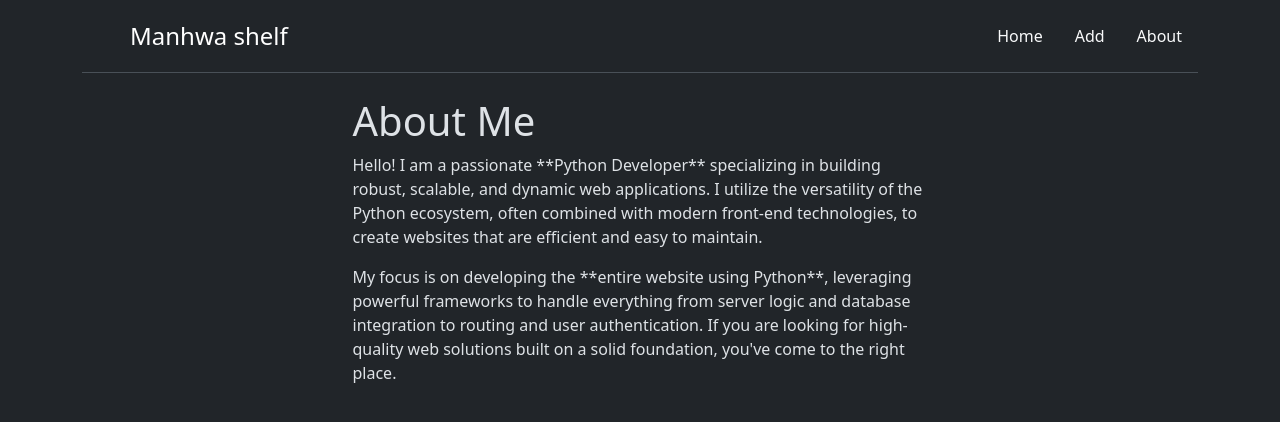
After one commit to erenyeagervigi/project_manhwa, a Flask app: page /about in a window 1280 px wide. The commit adds this page. Shown: the top 422 px of the page. Run offline with Flask 3, Linux system fonts and the light colour scheme; some libraries are stand-ins or nearby versions.

Commit message:
complete about me page

```diff
--- a/main.py
+++ b/main.py
@@ -43,6 +43,10 @@ def view():
     id = request.args.get('id')
     selected_manwha =  db.session.execute(db.select(Manhwa). where(Manhwa.id == id)).scalars().first()
     return render_template('view.html', manhwa = selected_manwha)
+
+@app.route("/about")
+def about():
+    return render_template('about.html')
 
 @app.route('/delete', methods = ['POST','GET'])
 def delete():
--- /dev/null
+++ b/templates/about.html
@@ -0,0 +1,28 @@
+{% extends 'base.html' %}
+        {% block content %}
+
+<div class="container position-relative px-4 px-lg-5">
+    <div class="row gx-4 gx-lg-5 justify-content-center">
+      <div class="col-md-10 col-lg-8 col-xl-7">
+        <div class="page-heading">
+          <h1>About Me</h1>
+        </div>
+      </div>
+    </div>
+  </div>
+
+            <main class="mb-4">
+  <div class="container px-4 px-lg-5">
+    <div class="row gx-4 gx-lg-5 justify-content-center">
+      <div class="col-md-10 col-lg-8 col-xl-7">
+        <p>
+          Hello! I am a passionate **Python Developer** specializing in building robust, scalable, and dynamic web applications. I utilize the versatility of the Python ecosystem, often combined with modern front-end technologies, to create websites that are efficient and easy to maintain.
+        </p>
+        <p>
+          My focus is on developing the **entire website using Python**, leveraging powerful frameworks to handle everything from server logic and database integration to routing and user authentication. If you are looking for high-quality web solutions built on a solid foundation, you've come to the right place.
+        </p>
+      </div>
+    </div>
+  </div>
+</main>
+        {% endblock %}
--- a/templates/base.html
+++ b/templates/base.html
@@ -20,7 +20,7 @@
     <ul class="nav nav-pills">
       <li class="nav-item"><a href="{{url_for('home')}}" class="nav-link text-light" aria-current="page">Home</a></li>
       <li class="nav-item"><a href="{{url_for('add')}}" class="nav-link text-light">Add</a></li>
-      <li class="nav-item"><a href="#" class="nav-link text-light">About</a></li>
+      <li class="nav-item"><a href="{{url_for('about')}}" class="nav-link text-light">About</a></li>
     </ul>
   </header>
         {% block content %}
```
